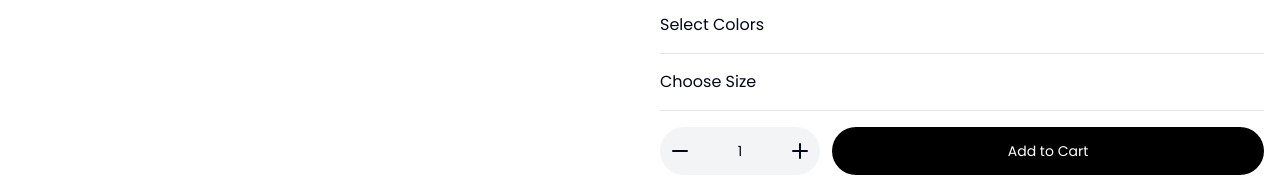
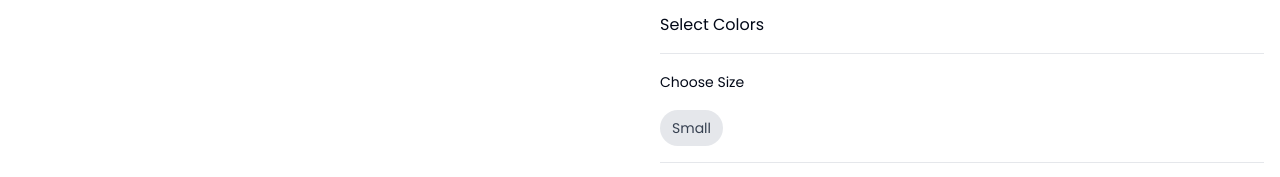
Before and after one commit to NtBat/shop.co, a React (Vite) app: page /product/1 in a window 1280 px wide. Shown: the part 277-454 px from the top of the page. Built offline with nearby package versions, Linux system fonts and the light colour scheme; no server answers.

Commit message:
feat: add choose size product

```diff
--- a/src/pages/Product/Product.view.tsx
+++ b/src/pages/Product/Product.view.tsx
@@ -26,7 +26,22 @@ export function Product() {
             <span>Select Colors</span>
           </div>
           <div className="mt-4 border-t border-solid border-gray-200 pt-4">
-            <span>Choose Size</span>
+            <span className="text-sm">Choose Size</span>
+
+            <div className="mt-4 flex flex-wrap gap-2">
+              <div className="relative">
+                <input
+                  type="checkbox"
+                  className="peer/size absolute left-0 top-0 h-full w-full cursor-pointer opacity-0"
+                  id={`size_1`}
+                />
+                <label
+                  htmlFor={`size_1`}
+                  className="flex items-center justify-center rounded-full bg-gray-200 px-3 py-2 text-sm text-gray-700 transition-all duration-200 ease-in-out peer-checked/size:bg-black peer-checked/size:text-white">
+                  Small
+                </label>
+              </div>
+            </div>
           </div>
           <div className="mt-4 flex gap-3 border-t border-solid border-gray-200 pt-4">
             <div className="flex h-12 w-40 items-center justify-between rounded-full bg-gray-100 px-2">
```
